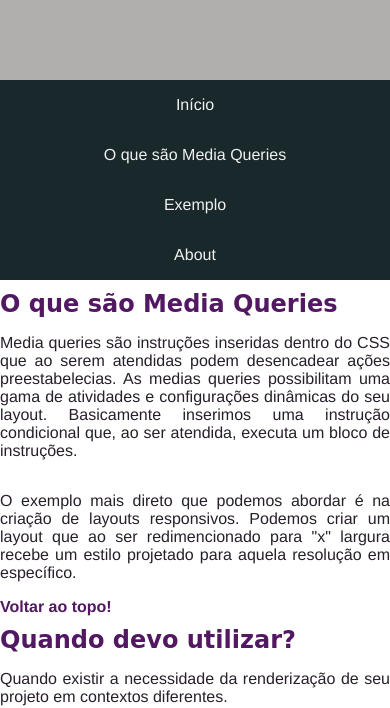
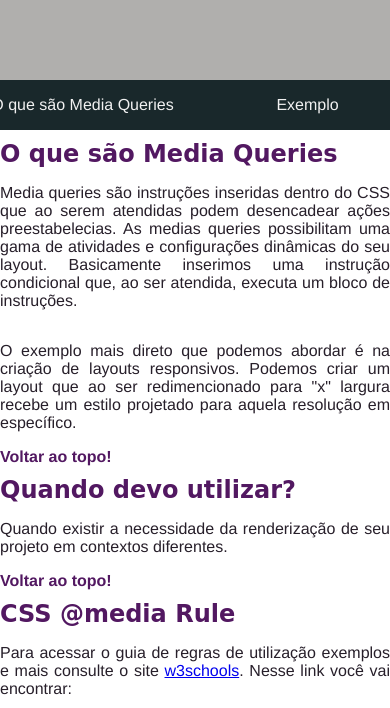
Before and after one commit to thiagogmta/5assuntos, a plain HTML site: page aula08-mediaQuery/index.html in a window 390 px wide. Shown: the part 173-881 px from the top of the page. Drawn offline with Linux system fonts and the light colour scheme; a web font is replaced by a local one.

Commit message:
Removendo media query

```diff
--- a/aula08-mediaQuery/index.html
+++ b/aula08-mediaQuery/index.html
@@ -109,19 +109,7 @@
                 margin: 0 auto;
             }
 
-            /***MEDIA QUERY***/
-            @media (max-width: 750px){
-                .box_itens{
-                    width: 100%;
-                }
 
-                nav{
-                    flex-direction: column;
-                }
-                nav ul{
-                    flex-direction: column;
-                }
-            }
         </style>
     </head>
     <body>
```
